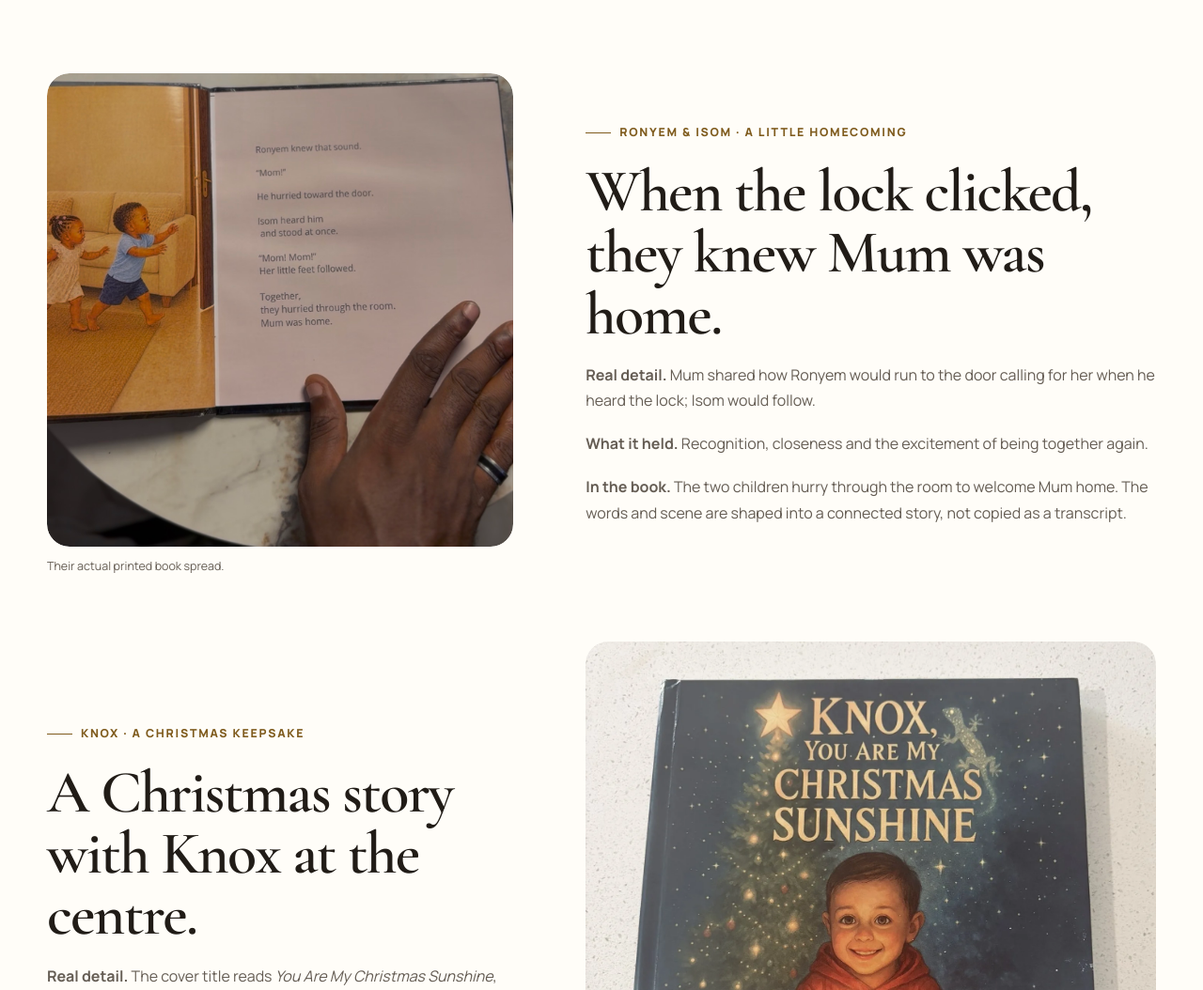
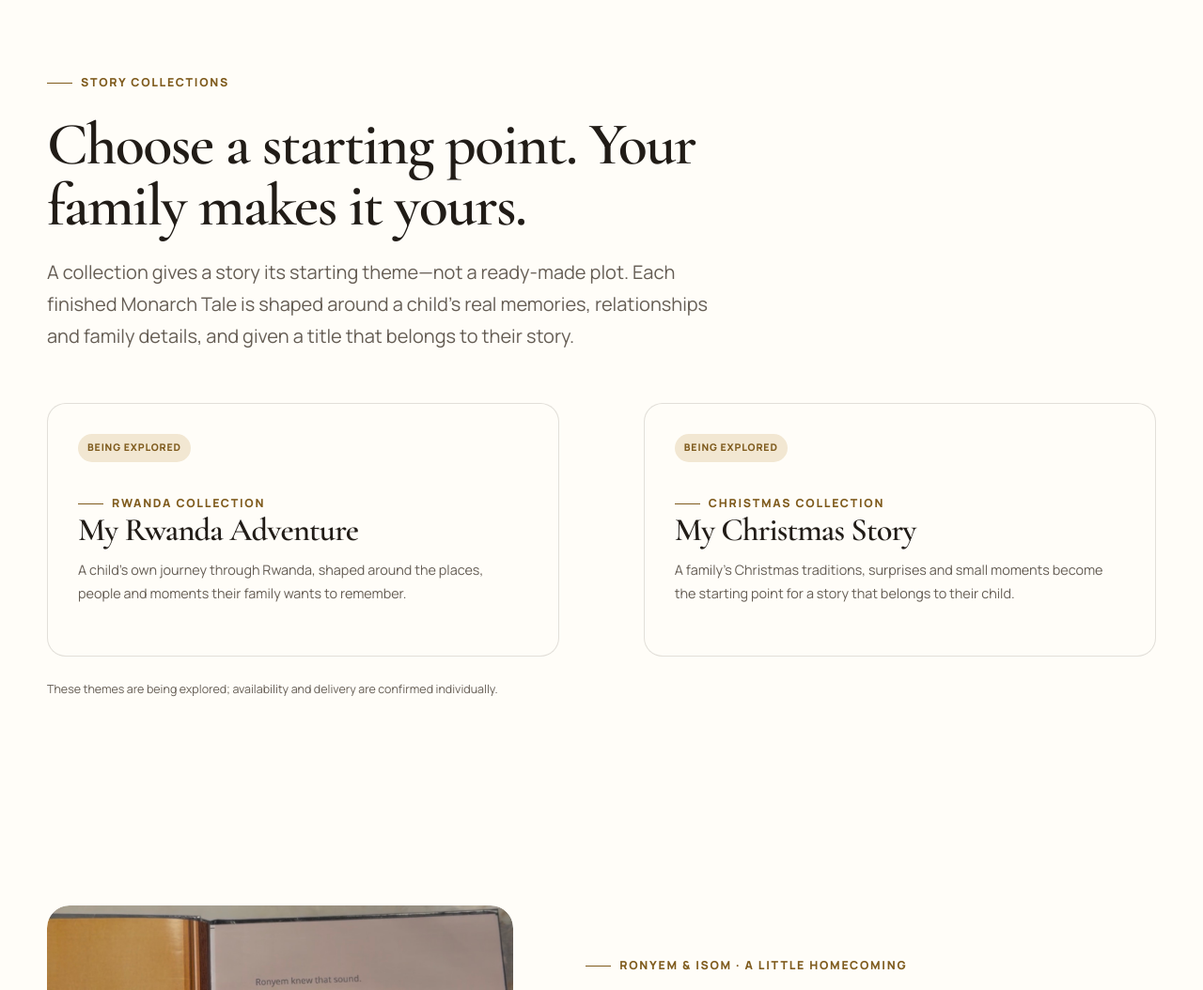
Before and after one commit to officialprincefrancis-cmyk/monarch-tales-website, a plain HTML site: page stories.html in a window 1280 px wide. Shown: the part 600-1654 px from the top of the page at 94% size. Drawn offline with nearby package versions, Linux system fonts and the light colour scheme.

Commit message:
Add Story Collections to the stories page
Introduce the Rwanda and Christmas story themes as being explored, explain that each finished book is shaped around a child’s real memories, and clarify that availability and delivery are confirmed individually.

```diff
--- a/stories.html
+++ b/stories.html
@@ -12,6 +12,30 @@
 <header class="site-header"><div class="container nav-shell"><a class="brand" href="index.html"><img src="logo.webp" alt="" width="48" height="40">Monarch Tales</a><button class="nav-toggle" type="button" data-nav-toggle aria-expanded="false" aria-controls="main-nav">Menu</button><nav class="nav-links" id="main-nav" data-nav aria-label="Main navigation"><a href="index.html#purpose">Our Purpose</a><a href="index.html#how-it-works">How It Works</a><a href="stories.html" aria-current="page">Stories</a><a href="founding-families.html">Founding Families</a><a href="about.html">About</a><a class="btn btn-primary" href="apply.html">Tell Us Their Story</a></nav></div></header>
 <main id="main">
   <section class="page-hero"><div class="container" data-reveal><span class="eyebrow">Real details. Real printed books.</span><h1>Every family has a story only they could tell.</h1><p class="lede">A few glimpses of how the small, familiar things a family shared became part of their finished Monarch Tale.</p></div></section>
+  <section class="section paper">
+    <div class="container">
+      <div class="section-head" data-reveal>
+        <span class="eyebrow">Story Collections</span>
+        <h2>Choose a starting point. Your family makes it yours.</h2>
+        <p class="lede">A collection gives a story its starting theme—not a ready-made plot. Each finished Monarch Tale is shaped around a child’s real memories, relationships and family details, and given a title that belongs to their story.</p>
+      </div>
+      <div class="why-grid">
+        <article class="collection-card" data-reveal>
+          <span class="status">Being explored</span>
+          <span class="eyebrow">Rwanda Collection</span>
+          <h3>My Rwanda Adventure</h3>
+          <p>A child’s own journey through Rwanda, shaped around the places, people and moments their family wants to remember.</p>
+        </article>
+        <article class="collection-card" data-reveal>
+          <span class="status">Being explored</span>
+          <span class="eyebrow">Christmas Collection</span>
+          <h3>My Christmas Story</h3>
+          <p>A family’s Christmas traditions, surprises and small moments become the starting point for a story that belongs to their child.</p>
+        </article>
+      </div>
+      <p class="caption" style="margin-top:24px">These themes are being explored; availability and delivery are confirmed individually.</p>
+    </div>
+  </section>
   <section class="section paper"><div class="container story-case-grid">
     <article class="story-case" data-reveal><figure><a href="ronyem-isom-homecoming.jpg" data-lightbox="stories-gallery" aria-label="Open Ronyem and Isom’s homecoming book spread"><img src="ronyem-isom-homecoming.jpg" alt="Printed story spread showing Ronyem and Isom running to welcome Mum home" width="1320" height="1341" loading="lazy"></a><figcaption class="caption">Their actual printed book spread.</figcaption></figure><div class="body-stack"><span class="eyebrow">Ronyem &amp; Isom · A little homecoming</span><h2>When the lock clicked, they knew Mum was home.</h2><p><strong>Real detail.</strong> Mum shared how Ronyem would run to the door calling for her when he heard the lock; Isom would follow.</p><p><strong>What it held.</strong> Recognition, closeness and the excitement of being together again.</p><p><strong>In the book.</strong> The two children hurry through the room to welcome Mum home. The words and scene are shaped into a connected story, not copied as a transcript.</p></div></article>
     <article class="story-case story-case-reverse" data-reveal><figure><a href="knox-christmas.jpg" data-lightbox="stories-gallery" aria-label="Open Knox’s Christmas book cover"><img src="knox-christmas.webp" alt="Knox’s finished personalised Christmas hardcover" width="1486" height="1497" loading="lazy"></a><figcaption class="caption">A real personalised Christmas hardcover.</figcaption></figure><div class="body-stack"><span class="eyebrow">Knox · A Christmas keepsake</span><h2>A Christmas story with Knox at the centre.</h2><p><strong>Real detail.</strong> The cover title reads <em>You Are My Christmas Sunshine</em>, with a personalised storybook illustration of Knox.</p><p><strong>What the book shows.</strong> Knox is pictured in a Christmas setting, holding an ornament beneath the tree.</p><p><strong>In the book.</strong> A printed hardcover created around one child and a family’s Christmas story.</p></div></article>
```
